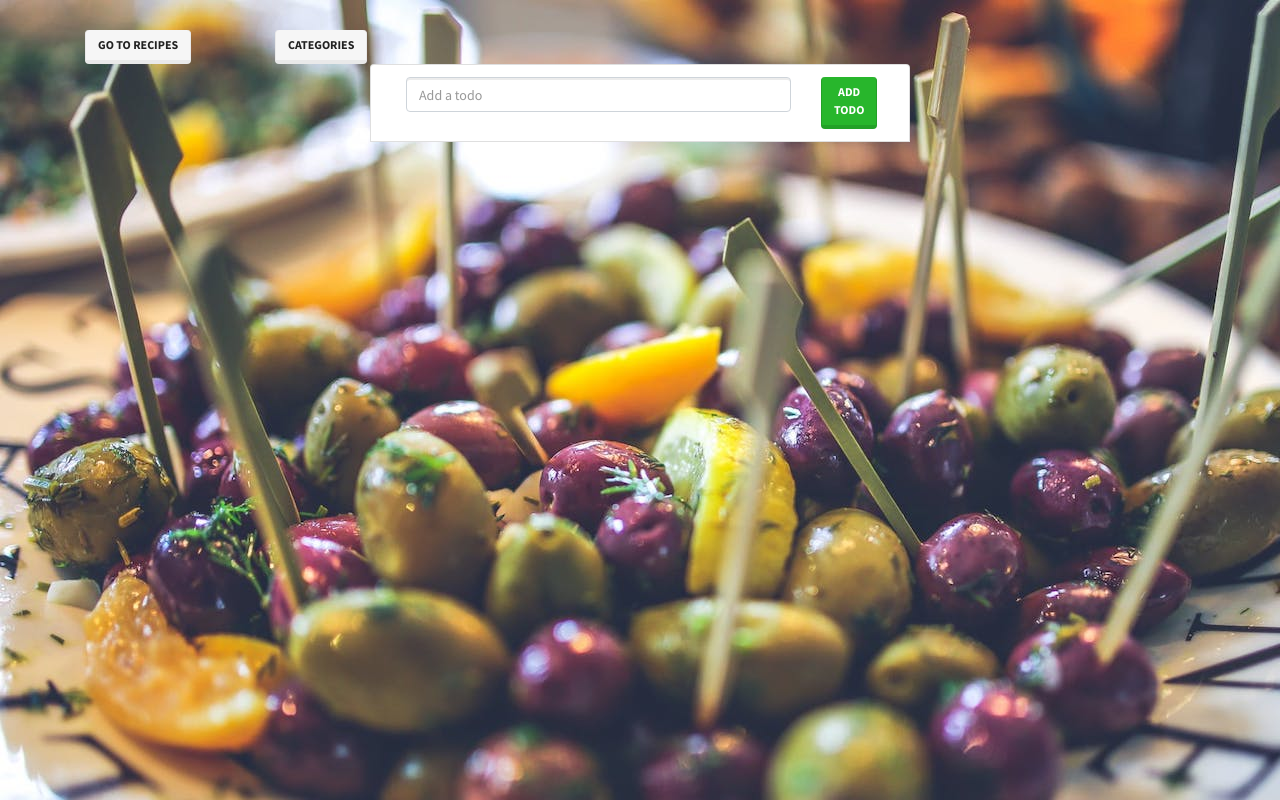
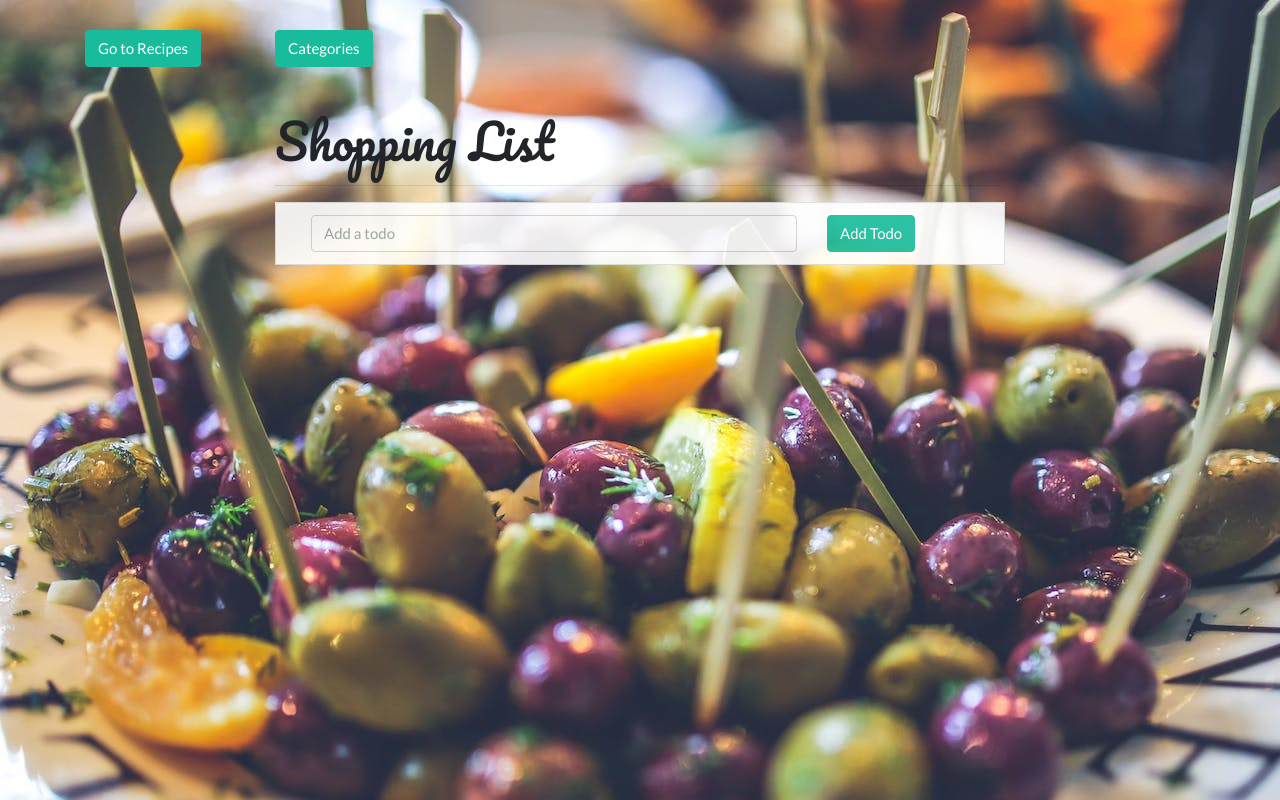
Before and after one commit to dmk6562/Olive-Thyme, a website: page public/index.html in a window 1280 px wide. Drawn offline with nearby package versions, Linux system fonts and the light colour scheme; no server answers.

Commit message:
finished shopping list

```diff
--- a/public/css/styles.css
+++ b/public/css/styles.css
@@ -14,6 +14,10 @@ form#cms {
 button.edit {
     float: right;
     margin: 5px;
+}
+
+#shoppingListContainer {
+    margin-top: 45px;
 }
 
 .category-container {
@@ -63,6 +67,11 @@ body {
     opacity: .9;
 }
 
+#shoppingListTable {
+    background-color: white;
+    opacity: .9;
+}
+
 th {
     font-family: 'Slabo 27px', serif;;
     font-size: 18px;
@@ -71,3 +80,11 @@ td {
     font-family: 'Roboto Slab', serif;
     font-size: 16px;
 }
+
+.list-group-item > button.delete,
+.list-group-item > button.complete {
+  float: right;
+  height: 28px;
+  width: 33px;
+  margin-left: 5px;
+}
--- a/public/index.html
+++ b/public/index.html
@@ -9,36 +9,48 @@
     <link href="https://fonts.googleapis.com/css?family=Pacifico|Oswald|Slabo 27px" rel="stylesheet">
 
     <!-- Latest compiled and minified CSS & JS -->
-    <link rel="stylesheet" href="https://cdnjs.cloudflare.com/ajax/libs/bootswatch/4.0.0/lumen/bootstrap.min.css" />
-
-    <link rel="stylesheet" href="css/styles.css" media="screen" title="no title">
+    <link href="https://maxcdn.bootstrapcdn.com/bootswatch/4.0.0/flatly/bootstrap.min.css" rel="stylesheet">
 
     <script src="https://code.jquery.com/jquery.js"></script>
 
+    <!-- Bootstrap Link -->
     <script src="https://maxcdn.bootstrapcdn.com/bootstrap/4.0.0/js/bootstrap.min.js"></script>
+
+    <!-- CSS Stylesheet -->
+    <link rel="stylesheet" href="css/styles.css" media="screen" title="no title">
+
+    <!-- Title -->
+    <link rel="icon" type="image/icon" href="oliveicon.png"/>
+        <title>Categories</title>
+
+
+
 </head>
 
 <body>
 <div class="container">
     <div class="row top-30">
         <div class="col-md-2 col-sm-2">
-            <a class="btn btn-light" href="/recipe">Go to Recipes</a>
+            <a class="btn btn-success" href="/recipe">Go to Recipes</a>
         </div>
         <div class="col-md-2 col-sm-2">
-            <a class="btn btn-light" href="/categories">Categories</a>
+            <a class="btn btn-success" href="/categories">Categories</a>
         </div>
     </div>
     <div class="row">
-        <div class="col-md-6 offset-md-3">
+        <div class="col-md-8 offset-md-2" id = "shoppingListContainer">
+                <h1>Shopping List</h1>
+                <hr>
+        <div class = "panel panel-default" id = "shoppingListTable">
             <ul class="list-group todo-list">
                 <li class="list-group-item new-item">
                     <form id="todo-form">
                         <div class="container">
                             <div class="row">
-                                <div class="col-10">
+                                <div class="col-9">
                                     <input class="new-item form-control" placeholder="Add a todo" type="text" />
                                 </div>
-                                <div class="col-2">
+                                <div class="col-3">
                                     <button type="submit" class="btn btn-success">Add Todo</button>
                                 </div>
                             </div>
@@ -50,6 +62,7 @@
             </ul>
         </div>
     </div>
+    </div>
 </div>
 <!-- Custom Script -->
 <script src="js/view.js" type="text/javascript"></script>
```
